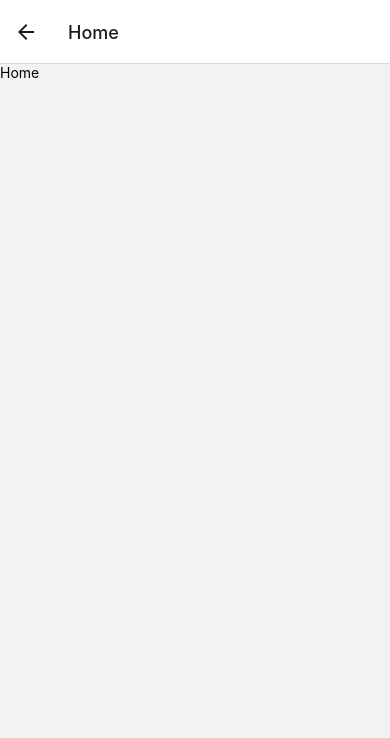
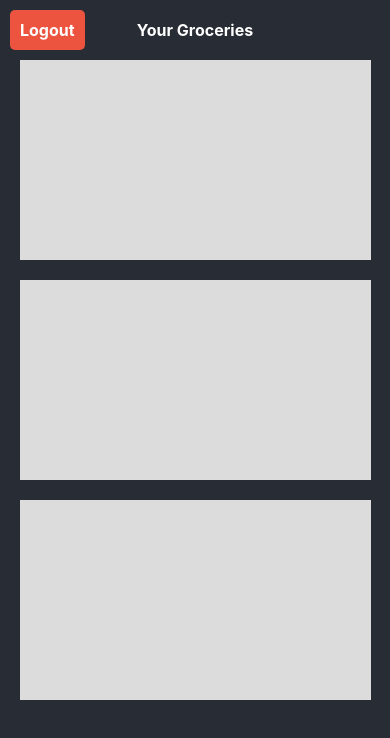
Before and after one commit to tmgross/groceryPlanner, a React Native app: screen /Home in a window 390 px wide. Shown: the top 738 px of the page. Built offline with nearby package versions, Linux system fonts and the light colour scheme.

Commit message:
Added a logout button to the homepage. Created boxes for where content will go on the homepage

```diff
--- a/App.jsx
+++ b/App.jsx
@@ -1,7 +1,6 @@
 import * as React from 'react';
 import {NavigationContainer} from '@react-navigation/native';
 import {createStackNavigator} from '@react-navigation/stack';
-import { SafeAreaProvider } from 'react-native-safe-area-context';
 import HomeScreen from './homepage';
 import LoginScreen from './login';
 
@@ -10,7 +9,9 @@ const Stack = createStackNavigator();
 function App() {
   return (
     <NavigationContainer>
-      <Stack.Navigator initialRouteName="Login">
+      <Stack.Navigator
+        initialRouteName="Login"
+        screenOptions={{headerShown: false}}>
         <Stack.Screen name="Home" component={HomeScreen} />
         <Stack.Screen name="Login" component={LoginScreen} />
       </Stack.Navigator>
--- a/homepage.js
+++ b/homepage.js
@@ -1,11 +1,26 @@
 import React from 'react';
-import { View, Text } from 'react-native';
+import { ScrollView, View, Text, TouchableOpacity } from 'react-native';
+import { styles } from './styles';
+import { useNavigation } from '@react-navigation/native';
 
 function HomeScreen() {
+  const navigation = useNavigation();
+
+  const handleLogout = () => {
+    // Navigate to the "Login" screen
+    navigation.navigate('Login');
+  };
+
   return (
-    <View>
-      <Text>Home</Text>
-    </View>
+    <ScrollView contentContainerStyle={styles.homePageScrn}>
+      <TouchableOpacity onPress={handleLogout} style={styles.logoutBtn}>
+        <Text style={styles.logoutBtnTxt}>Logout</Text>
+      </TouchableOpacity>
+      <Text style={styles.home}>Your Groceries</Text>
+      <View style={styles.box}></View>
+      <View style={styles.box}></View>
+      <View style={styles.box}></View>
+    </ScrollView>
   );
 }
 
--- a/login.js
+++ b/login.js
@@ -11,7 +11,7 @@ function LoginScreen({navigation}) {
   };
 
   return (
-    <View style={styles.container}>
+    <View style={styles.loginScrn}>
       <Text style={styles.title}>Grocery Planner</Text>
       <View style={styles.loginContainer}>
         <View style={styles.inputRow}>
@@ -47,5 +47,9 @@ function LoginScreen({navigation}) {
     </View>
   );
 }
+// Set the screen options to remove the header
+LoginScreen.navigationOptions = {
+  headerShown: false,
+};
 
 export default LoginScreen;
--- a/styles.js
+++ b/styles.js
@@ -1,14 +1,34 @@
 // styles.js
 
-import { StyleSheet } from 'react-native';
+import {StyleSheet} from 'react-native';
 
 export const styles = StyleSheet.create({
-  container: {
+  loginScrn: {
     flex: 1,
     backgroundColor: '#282c34',
     color: 'aliceblue',
     alignItems: 'center',
     justifyContent: 'center',
+  },
+  homePageScrn: {
+    flex: 1,
+    backgroundColor: '#282c34',
+    color: 'aliceblue',
+    alignItems: 'center',
+    paddingTop: 50,
+  },
+  home: {
+    color: 'white',
+    fontSize: 16,
+    fontWeight: 'bold',
+    position: 'absolute',
+    top: 20,
+  },
+  box: {
+    width: '90%',
+    height: 200,
+    backgroundColor: '#dcdcdc',
+    marginVertical: 10,
   },
   title: {
     color: 'white',
@@ -66,4 +86,18 @@ export const styles = StyleSheet.create({
     color: 'white',
     fontWeight: 'bold',
   },
+  logoutBtn: {
+    backgroundColor: '#ed5440',
+    padding: 10,
+    borderRadius: 5,
+    position: 'absolute',
+    top: 10,
+    left: 10,
+  },
+
+  logoutBtnTxt: {
+    color: 'white',
+    fontSize: 16,
+    fontWeight: 'bold',
+  },
 });
```
